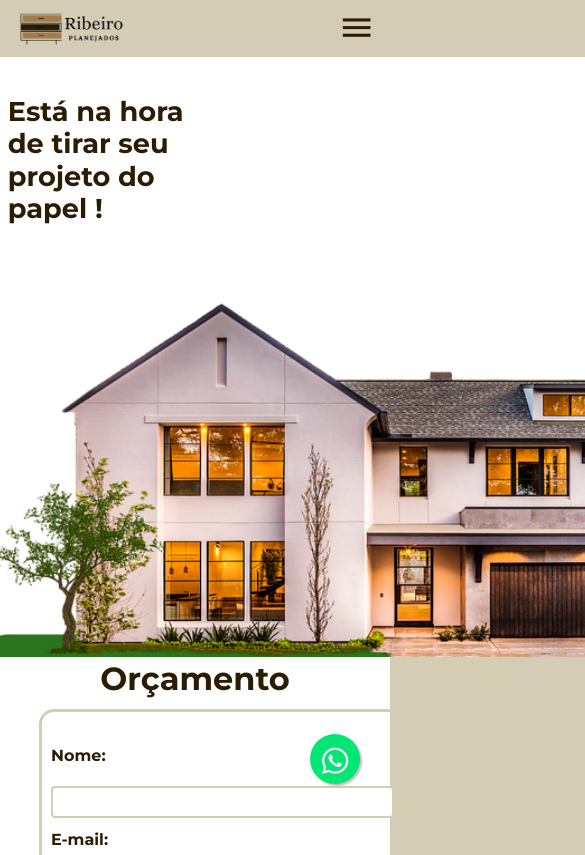
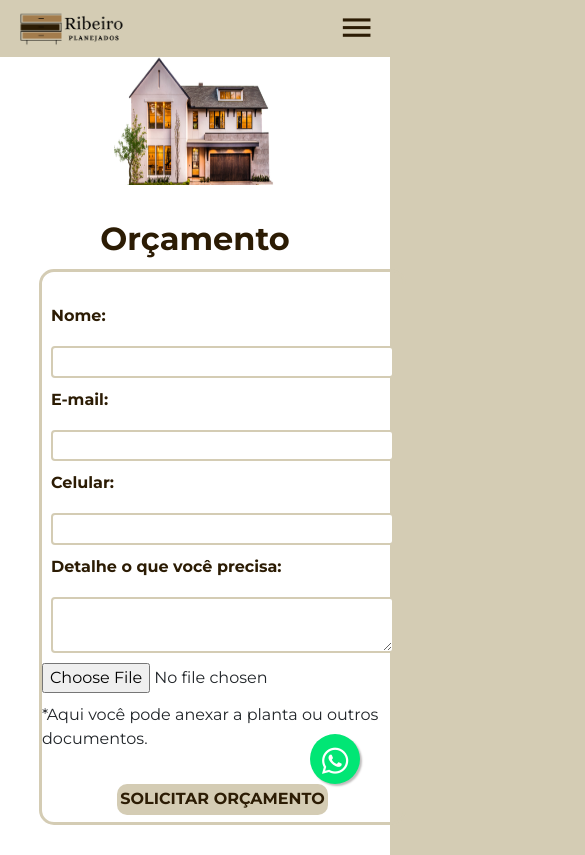
Before and after one commit to JessicaCS95/projeto-integrador, a plain HTML site: page orcamento.html in a window 390 px wide. Shown: the top 855 px of the page, 585 px wide, since content can reach past the window. Drawn offline with nearby package versions, Linux system fonts and the light colour scheme.

Commit message:
melhorias na responsividade

```diff
--- a/css/styles.css
+++ b/css/styles.css
@@ -690,6 +690,12 @@ main {
   height: 37.5rem;
 }
 
+.fundo-casa{
+  display: flex;
+  width: 50%;
+  height: 37.5rem;
+}
+
 
 .title-orcamento{
   display: block;
@@ -717,7 +723,6 @@ main {
 
 .divform{
   margin: auto;
-  border: #d8941f solid 2px;
   display: flex;
   border: #d4ccb4 3px solid;
   border-radius: 15px;
@@ -800,13 +805,13 @@ main {
   justify-content: left;
 }
 
-.mailto {
+.email .emailribeiro {
   text-decoration: none;
   color: inherit;
 }
 
 
-.mailto:hover {
+.emailribeiro:hover {
   text-decoration: underline;
 }
 
@@ -861,6 +866,29 @@ address {
 
   /* Orcamento */
 
+
+  .pag-orcamento{
+    flex-direction: column;
+  }
+
+  .form-orcamento{
+    width: 80vw;
+    margin: auto;
+  }
+
+  .fundo-casa{
+    margin: auto;
+  }
+
+  .fundo-orcamento{
+    width: 80vw;
+    margin: auto;
+  }
+
+  .casa{
+    width: 100%;
+    height: 80%;
+  }
 
 
   /* Decorados */
@@ -978,6 +1006,8 @@ address {
   }
 
 
+
+
   /* Banner Carrossel */
 
   .btnorcamento .linkbtn{
@@ -1051,17 +1081,27 @@ address {
 
   /* Orçamento */
 
-  .pag-orcamento{
-    flex-direction: column;
+  .casa{
+    content: url(../img/casamenor.png);
   }
 
-
-  .form-orcamento{
-    width: 80vw;
-    margin: auto;
+  .fundo-orcamento{
+    width: 100%;
+    height: 20%;
 
   }
 
+  .form-orcamento{
+    margin-bottom: 3rem;
+  }
+
+  .title-orcamento{
+    display: none;
+  }
+
+  .fundo-casa{
+    height: 10rem;
+  }
 }
 
 
@@ -1181,4 +1221,6 @@ address {
   .menu-mobile{
     top: 7%;
   }
+
+
 }
--- a/orcamento.html
+++ b/orcamento.html
@@ -73,10 +73,12 @@
     </header>
     <div class="pag-orcamento">
         <div class="fundo-orcamento">
+            <div class="fundo-casa">
 
-                <h1 class="title-orcamento">Está na hora de tirar seu projeto do papel !</h1>
+                    <h1 class="title-orcamento">Está na hora de tirar seu projeto do papel !</h1>
 
-            <img src="img/fundo_orcamento.png" alt="casa">
+                <img class="casa" src="img/fundo_orcamento.png" alt="casa">
+            </div>
         </div>
 
 
@@ -117,7 +119,7 @@
                 <div>
                     <p class="email"> <img src="img/email.png" alt="Ícone e-mail" class="icone"> <a
                             href="mailto:marcenariazequinha@yahoo.com.br"
-                            class="mailto">ribeiroplanejados@gmail.com.br</a> </p>
+                            class="emailribeiro">ribeiroplanejados@gmail.com.br</a> </p>
 
                     <p class="tel">
                         <img src="img/tel.png" alt="Ícone telefone" class="icone"> (11)98109-4528
```
Also changed, not shown: blog.html (+1 -1 lines), cadastro.html (+1 -1 lines), index.html (+1 -1 lines), login.html (+1 -1 lines), portfolio.html (+1 -1 lines), quemsomos.html (+1 -1 lines), img/casamenor.png (added).
